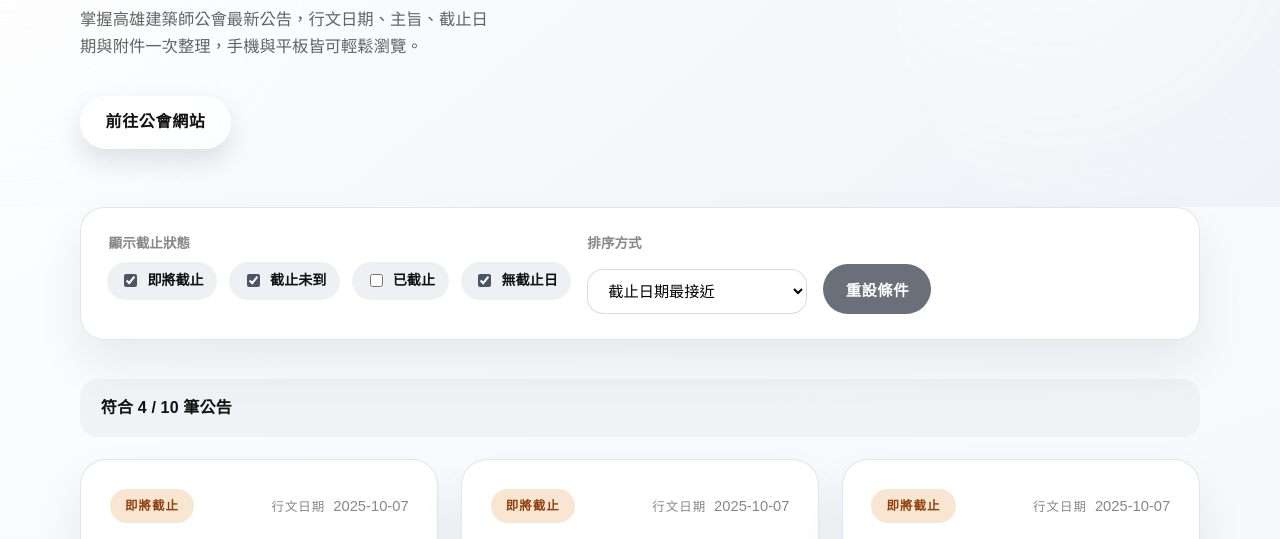
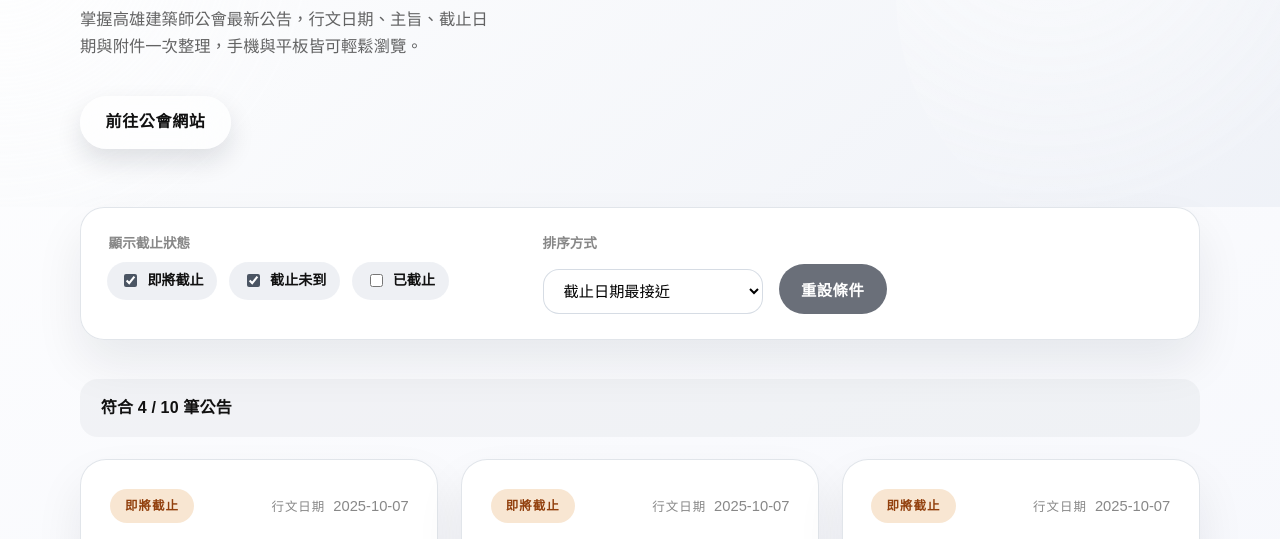
Before and after one commit to thinklab-architects/LINE-------, a website: page site/public/index.html in a window 1280 px wide. Shown: the part 258-797 px from the top of the page. Drawn offline with Linux system fonts and the light colour scheme.

Commit message:
chore: remove no-deadline toggle

```diff
--- a/site/public/app.js
+++ b/site/public/app.js
@@ -7,7 +7,7 @@ const BADGE_TEXT = {
   'no-deadline': '無截止日',
 };
 
-const DEFAULT_STATUS_VALUES = ['due-soon', 'active', 'no-deadline'];
+const DEFAULT_STATUS_VALUES = ['due-soon', 'active'];
 
 const state = {
   documents: [],
@@ -164,10 +164,6 @@ function bootstrapLayout() {
           <label class="status-option">
             <input type="checkbox" name="statusFilter" value="expired" />
             <span>已截止</span>
-          </label>
-          <label class="status-option">
-            <input type="checkbox" name="statusFilter" value="no-deadline" checked />
-            <span>無截止日</span>
           </label>
         </fieldset>
 
--- a/site/public/index.html
+++ b/site/public/index.html
@@ -61,10 +61,6 @@
             <input type="checkbox" name="statusFilter" value="expired" />
             <span>已截止</span>
           </label>
-          <label class="status-option">
-            <input type="checkbox" name="statusFilter" value="no-deadline" checked />
-            <span>無截止日</span>
-          </label>
         </fieldset>
 
         <div class="field-group">
```
